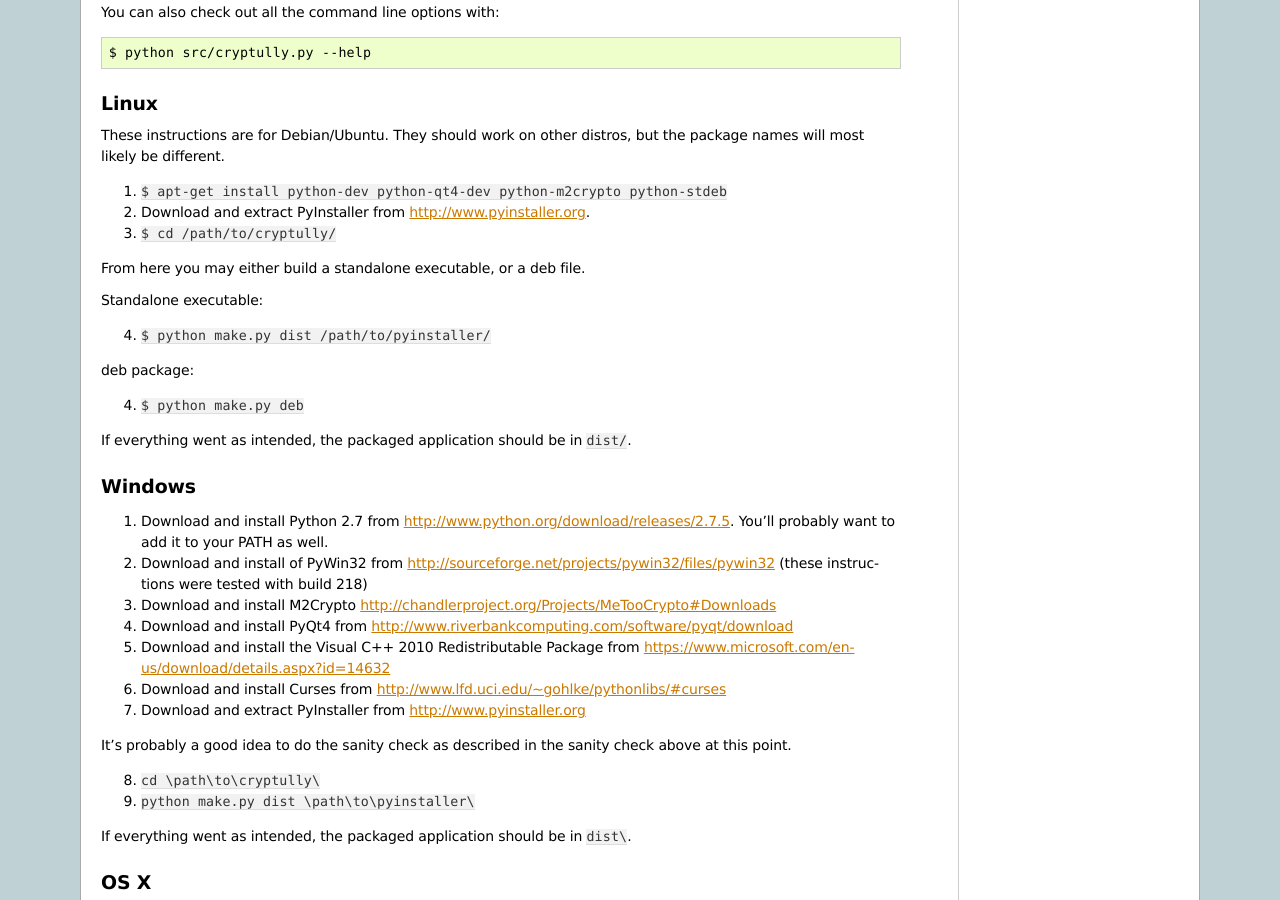
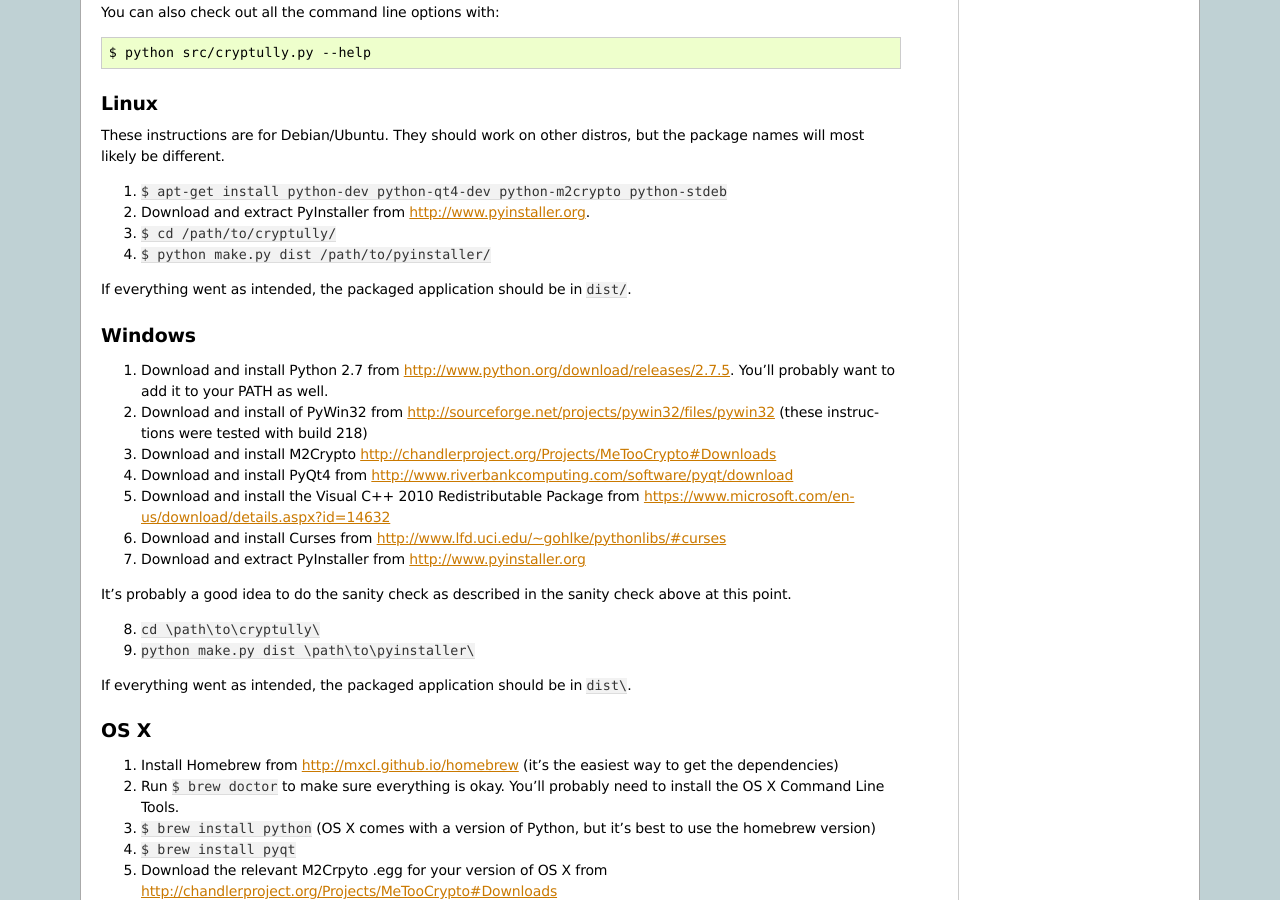
Before and after one commit to shanet/Cryptully, a Sphinx documentation site: the page built from docs/building.rst, in a window 1280 px wide and 900 px high, scrolled down 751 px. Built offline with Sphinx 7.4.7, drawn with Linux system fonts in a browser that asks for light colours.

Commit message:
removed deb instructions

```diff
--- a/docs/building.rst
+++ b/docs/building.rst
@@ -60,16 +60,7 @@ will most likely be different.
 1. ``$ apt-get install python-dev python-qt4-dev python-m2crypto python-stdeb``
 2. Download and extract PyInstaller from http://www.pyinstaller.org.
 3. ``$ cd /path/to/cryptully/``
-
-From here you may either build a standalone executable, or a deb file.
-
-Standalone executable:
-
 4. ``$ python make.py dist /path/to/pyinstaller/``
-
-deb package:
-
-4. ``$ python make.py deb``
 
 If everything went as intended, the packaged application should be in ``dist/``.
 
```
